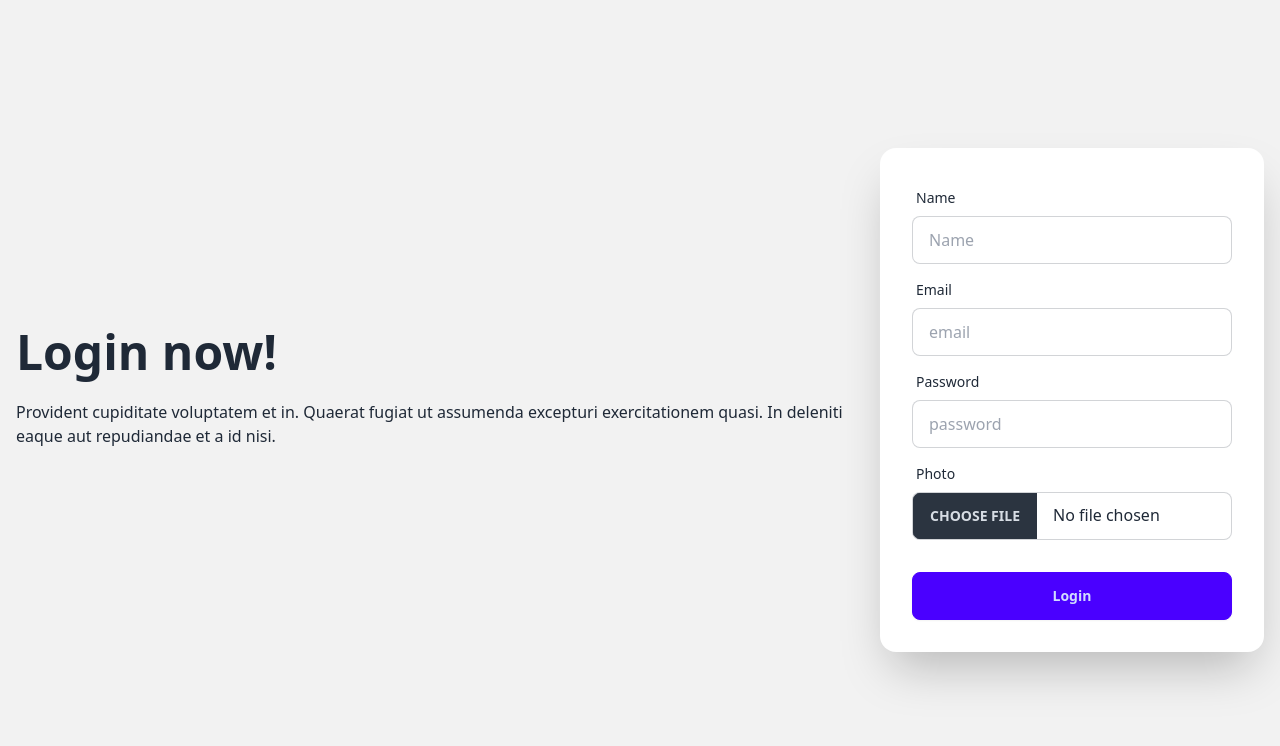
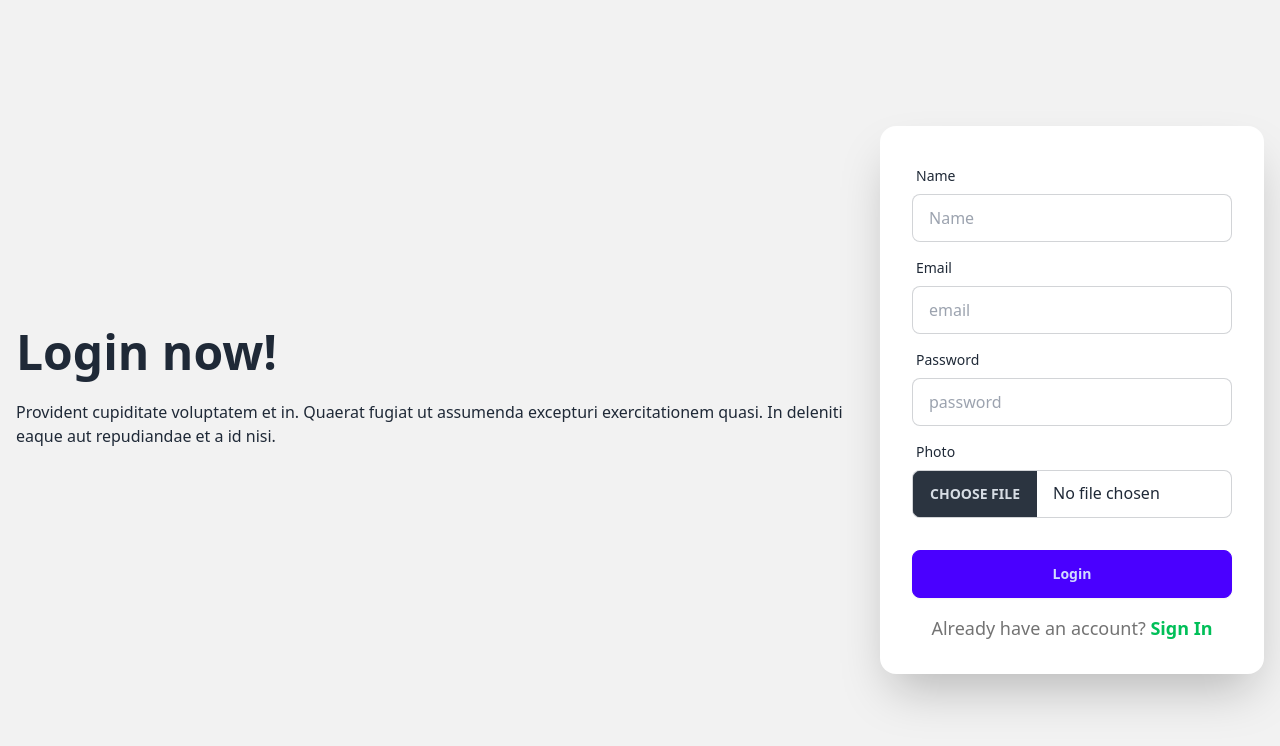
Before and after one commit to shohaib1996/Dorm-dine-hub-Client, a React (Vite) app: page /register in a window 1280 px wide. Shown: the top 746 px of the page. Built offline with nearby package versions, Linux system fonts and the light colour scheme; no server answers.

Commit message:
register page done

```diff
--- a/package.json
+++ b/package.json
@@ -19,6 +19,7 @@
     "react": "^18.2.0",
     "react-dom": "^18.2.0",
     "react-hook-form": "^7.48.2",
+    "react-hot-toast": "^2.4.1",
     "react-router-dom": "^6.20.0",
     "react-tabs": "^6.0.2",
     "sort-by": "^1.2.0",
--- a/src/AuthProvider/AuthProvider.jsx
+++ b/src/AuthProvider/AuthProvider.jsx
@@ -1,10 +1,69 @@
+/* eslint-disable react/prop-types */
+
+import { createContext, useEffect, useState } from "react";
+import { GoogleAuthProvider, createUserWithEmailAndPassword, onAuthStateChanged, signInWithEmailAndPassword, signInWithPopup, signOut, updateProfile } from "firebase/auth";
+import auth from "../firebase/firebase.config";
 
 
-const AuthProvider = () => {
+
+
+export const AuthContext = createContext(null);
+const AuthProvider = ({ children }) => {
+
+    const [user, setUser] = useState(null);
+    const [loading, setLoading] = useState(true);
+
+    const googleProvider = new GoogleAuthProvider();
+
+    const createUser = (email, password) => {
+        setLoading(true);
+        return createUserWithEmailAndPassword(auth, email, password)
+    }
+
+    const signIn = (email, password) => {
+        setLoading(true);
+        return signInWithEmailAndPassword(auth, email, password);
+    }
+
+    const googleSignIn = () => {
+        setLoading(true);
+        return signInWithPopup(auth, googleProvider);
+    }
+
+    const logOut = () => {
+        setLoading(true);
+        return signOut(auth);
+    }
+
+    const updateUserProfile = (name, photo) => {
+        return updateProfile(auth.currentUser, {
+            displayName: name, photoURL: photo
+        });
+    }
+    useEffect(() => {
+        const unsubscribe = onAuthStateChanged(auth, currentUser => {
+            setUser(currentUser);
+            setLoading(false)
+        });
+        return () => {
+            return unsubscribe();
+        }
+    }, [])
+
+    const authInfo = {
+        user,
+        loading,
+        createUser,
+        signIn,
+        googleSignIn,
+        logOut,
+        updateUserProfile
+    }
+
     return (
-        <div>
-
-        </div>
+        <AuthContext.Provider value={authInfo}>
+            {children}
+        </AuthContext.Provider>
     );
 };
 
--- a/src/Pages/Register/Register.jsx
+++ b/src/Pages/Register/Register.jsx
@@ -1,15 +1,52 @@
 import { useForm } from "react-hook-form";
+import useAxiosPublic from "../../hooks/useAxiosPublic";
+import useAuth from "../../hooks/useAuth";
+import toast from "react-hot-toast";
+import { Link, useNavigate } from "react-router-dom";
 
-
+const image_hosting_key = import.meta.env.VITE_IMAGE_HOSTING_KEY;
+const image_hosting_api = `https://api.imgbb.com/1/upload?key=${image_hosting_key}`
 const Register = () => {
+    const navigate = useNavigate()
+    const axiosPublic = useAxiosPublic()
+    const { createUser, logOut, updateUserProfile } = useAuth()
     const {
         register,
         handleSubmit,
         formState: { errors },
     } = useForm()
 
-    const onSubmit = (data) => {
-        console.log(data.photo[0])
+    const onSubmit = async (data) => {
+        // console.log(data.photo[0])
+        const imageFile = { image: data.photo[0] }
+        const res = await axiosPublic.post(image_hosting_api, imageFile, {
+            headers: {
+                'content-type': 'multipart/form-data'
+            }
+        })
+        createUser(data.email, data.password)
+        .then(result => {
+            const user = result.user;
+            console.log(user);
+            toast.success('Registration Successfully')
+            updateUserProfile(data.name, res.data.data.display_url)
+            .then(() => {
+                toast.success('User Created Successfully')
+                logOut()
+                .then(() => {
+                    console.log('Log Out successfully')
+                    navigate("/login")
+                })
+                .catch(error => {
+                    console.error(error);
+                })
+            })
+        })
+        .catch(error => {
+            console.log(error);
+            toast.error(`${error}`)
+        })
+        console.log(res.data);
 
     }
     return (
@@ -45,12 +82,13 @@ const Register = () => {
                             <label className="label">
                                 <span className="label-text">Photo</span>
                             </label>
-                            <input type="file" name="photo" {...register("photo")} className="file-input file-input-bordered w-full max-w-xs" required/>
+                            <input type="file" name="photo" {...register("photo")} className="file-input file-input-bordered w-full max-w-xs" required />
                         </div>
                         <div className="form-control mt-6">
 
                             <input type="submit" value="Login" className="btn btn-primary" />
                         </div>
+                        <p className="text-[#737373] text-center mt-2 text-lg">Already have an account?  <Link to="/login"><span className="text-[#00bf58] font-bold text-lg">Sign In</span></Link></p>
                     </form>
                 </div>
             </div>
--- a/src/firebase/firebase.config.js
+++ b/src/firebase/firebase.config.js
@@ -3,15 +3,15 @@ import { initializeApp } from "firebase/app";
 import { getAuth } from "firebase/auth";
 
 const firebaseConfig = {
-  apiKey: "AIzaSyA7HGX0hcpbbuB4T2_4sR3fMbT4KE9lnUI",
-  authDomain: "simple-firebase-8fd81.firebaseapp.com",
-  projectId: "simple-firebase-8fd81",
-  storageBucket: "simple-firebase-8fd81.appspot.com",
-  messagingSenderId: "158925682745",
-  appId: "1:158925682745:web:a595faaffa17aad93035e8"
+    apiKey: import.meta.env.VITE_apiKey,
+    authDomain: import.meta.env.VITE_authDomain,
+    projectId: import.meta.env.VITE_projectId,
+    storageBucket: import.meta.env.VITE_storageBucket,
+    messagingSenderId: import.meta.env.VITE_messagingSenderId,
+    appId: import.meta.env.VITE_appId
 };
 
-// Initialize Firebase
+
 const app = initializeApp(firebaseConfig);
 const auth = getAuth(app)
 
--- /dev/null
+++ b/src/hooks/useAuth.jsx
@@ -0,0 +1,10 @@
+import { useContext } from "react";
+import { AuthContext } from "../AuthProvider/AuthProvider";
+
+
+const useAuth = () => {
+    const auth = useContext(AuthContext)
+    return auth
+};
+
+export default useAuth;
--- /dev/null
+++ b/src/hooks/useAxiosPublic.jsx
@@ -0,0 +1,11 @@
+import axios from "axios";
+
+const axiosPublic = axios.create({
+    baseURL: 'http://localhost:5000'
+})
+
+const useAxiosPublic = () => {
+    return axiosPublic
+};
+
+export default useAxiosPublic;
--- a/src/main.jsx
+++ b/src/main.jsx
@@ -5,9 +5,14 @@ import { RouterProvider } from 'react-router-dom'
 import router from './router/router.jsx'
 import 'react-tabs/style/react-tabs.css';
 import '@smastrom/react-rating/style.css'
+import AuthProvider from './AuthProvider/AuthProvider.jsx'
+import { Toaster } from 'react-hot-toast'
 
 ReactDOM.createRoot(document.getElementById('root')).render(
   <React.StrictMode>
-    <RouterProvider router={router}></RouterProvider>
+    <AuthProvider>
+      <div><Toaster /></div>
+      <RouterProvider router={router}></RouterProvider>
+    </AuthProvider>
   </React.StrictMode>,
 )
```
Also changed, not shown: 1 other file (tests, documents, lock files or other folders).
